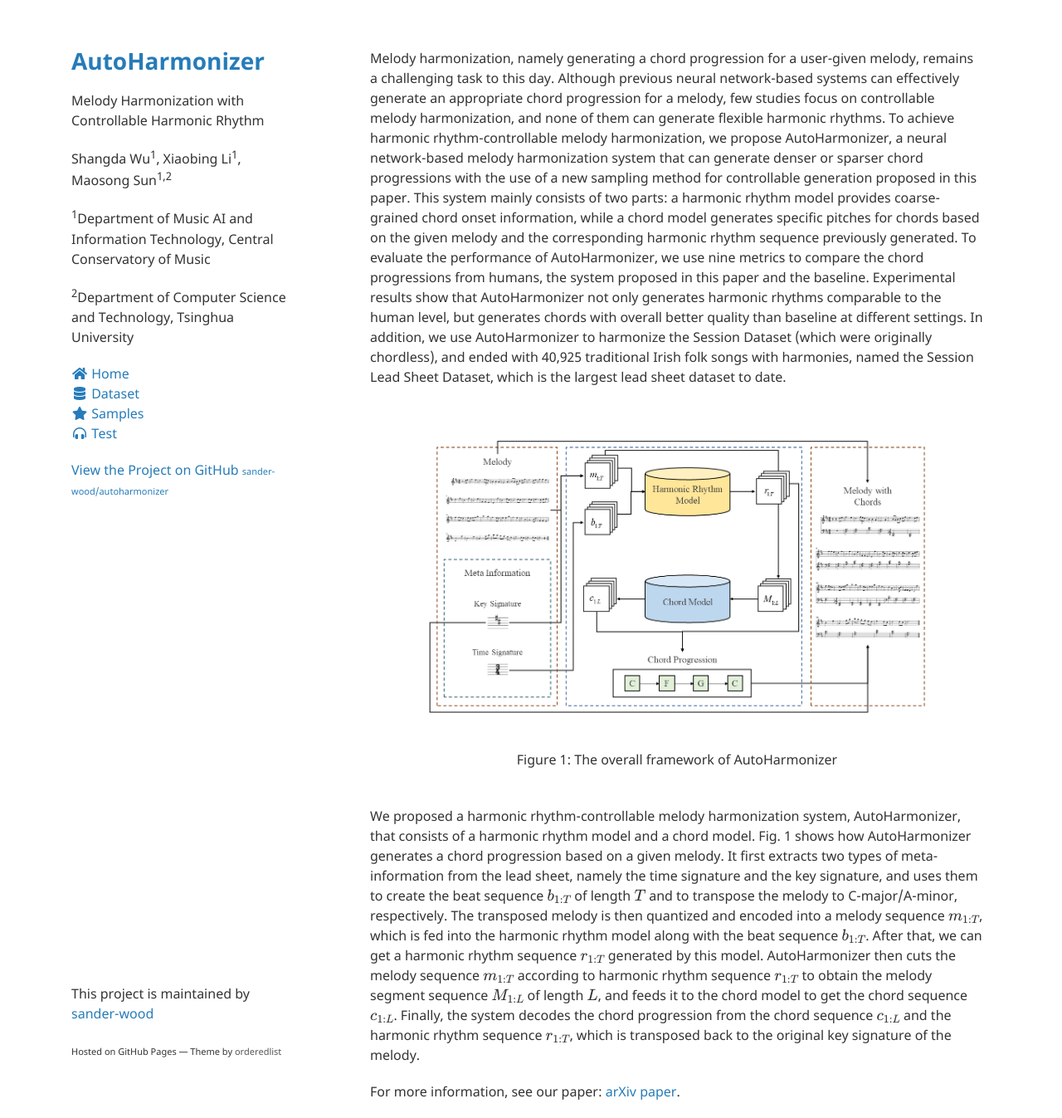
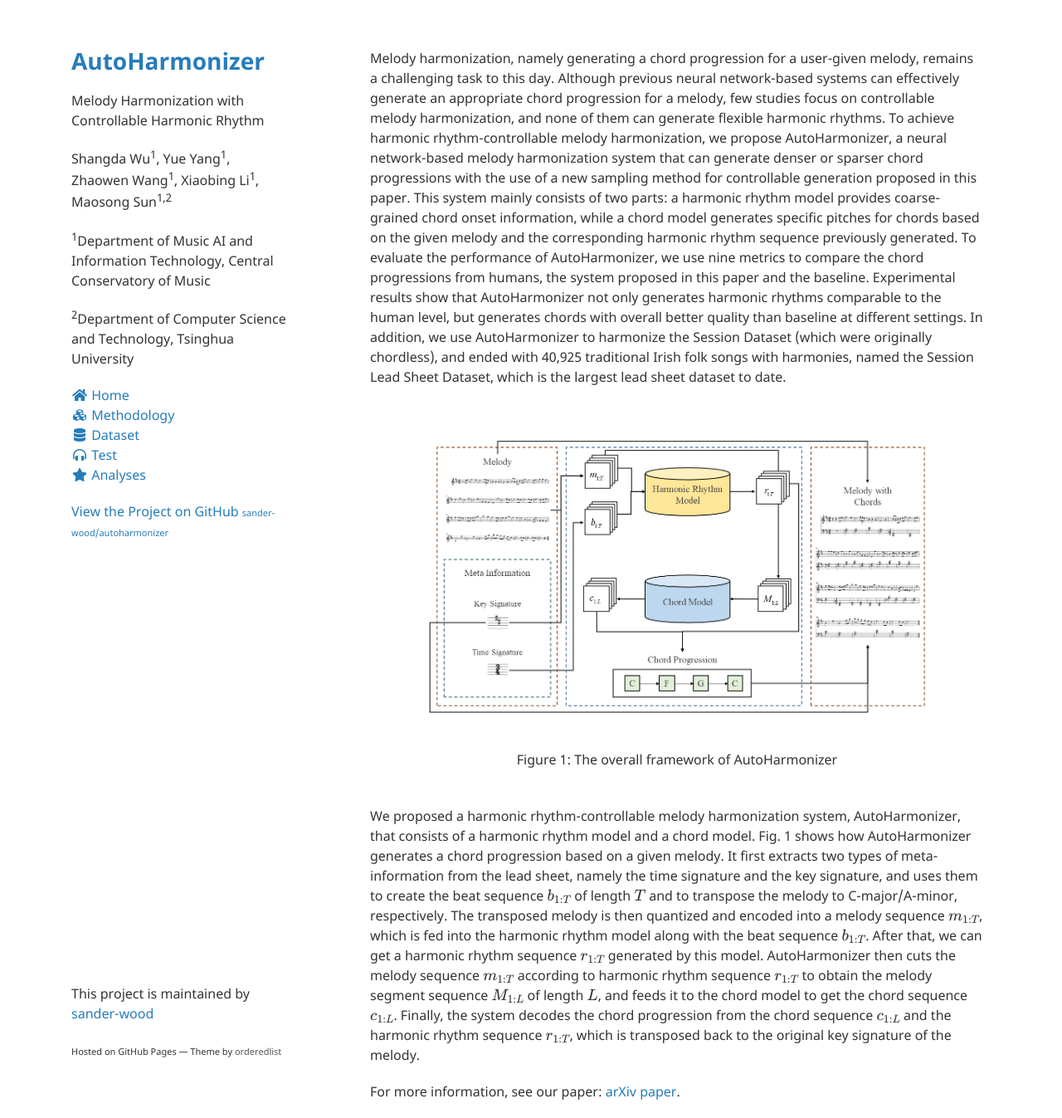
Before and after one commit to sander-wood/autoharmonizer, a Jekyll site: the page built from index.md, in a window 1280 px wide and 1347 px high. Shown: the whole window at 83% size. Built offline with Jekyll 4.4.1, drawn with Linux system fonts in a browser that asks for light colours; nearby versions of some CDN libraries; formulas are drawn with MathJax 3.

Commit message:
Add files via upload

```diff
--- a/_layouts/default.html
+++ b/_layouts/default.html
@@ -24,7 +24,7 @@
 
         <p>{{ site.description | default: site.github.project_tagline }}</p>
 
-        <p>Shangda Wu<sup>1</sup>, Xiaobing Li<sup>1</sup>, Maosong Sun<sup>1,2</sup></p>
+        <p>Shangda Wu<sup>1</sup>, Yue Yang<sup>1</sup>, Zhaowen Wang<sup>1</sup>, Xiaobing Li<sup>1</sup>, Maosong Sun<sup>1,2</sup></p>
 
         <p><sup>1</sup>Department of Music AI and Information Technology, Central Conservatory of Music</p>
         <p><sup>2</sup>Department of Computer Science and Technology, Tsinghua University</p>
@@ -37,10 +37,11 @@
 
           <div class="subpage-links">
             <a class="icon-link" href="{{ site.github.url }}"><div class="link-button"><i class="fas fa-home fa-fw"></i><span class="icon-text">&nbsp;Home</span></div></a>
+            <a class="icon-link" href="methodology"><div class="link-button"><i class="fas fa-cubes fa-fw"></i><span class="icon-text">&nbsp;Methodology</span></div></a>
             <a class="icon-link" href="dataset"><div class="link-button"><i class="fas fa-database fa-fw"></i><span class="icon-text">&nbsp;Dataset</span></div></a>
             <!-- <a class="icon-link" href="results"><div class="link-button"><i class="fas fa-music fa-fw"></i><span class="icon-text">&nbsp;Results</span></div></a> -->
-            <a class="icon-link" href="samples"><div class="link-button"><i class="fas fa-star fa-fw"></i><span class="icon-text">&nbsp;Samples</span></div></a>
             <a class="icon-link" href="test"><div class="link-button"><i class="fas fa-headphones-alt fa-fw"></i><span class="icon-text">&nbsp;Test</span></div></a>
+            <a class="icon-link" href="analyses"><div class="link-button"><i class="fas fa-star fa-fw"></i><span class="icon-text">&nbsp;Analyses</span></div></a>
           </div>
 
         </nav>
```
